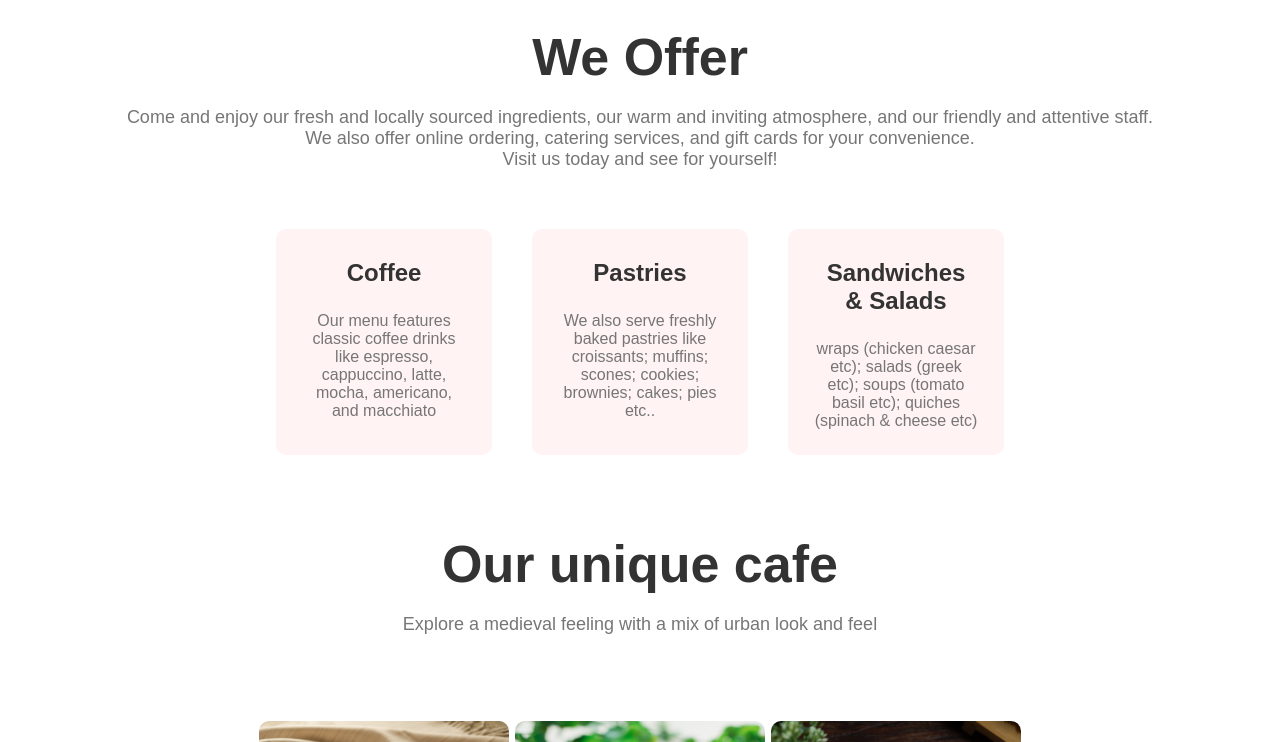
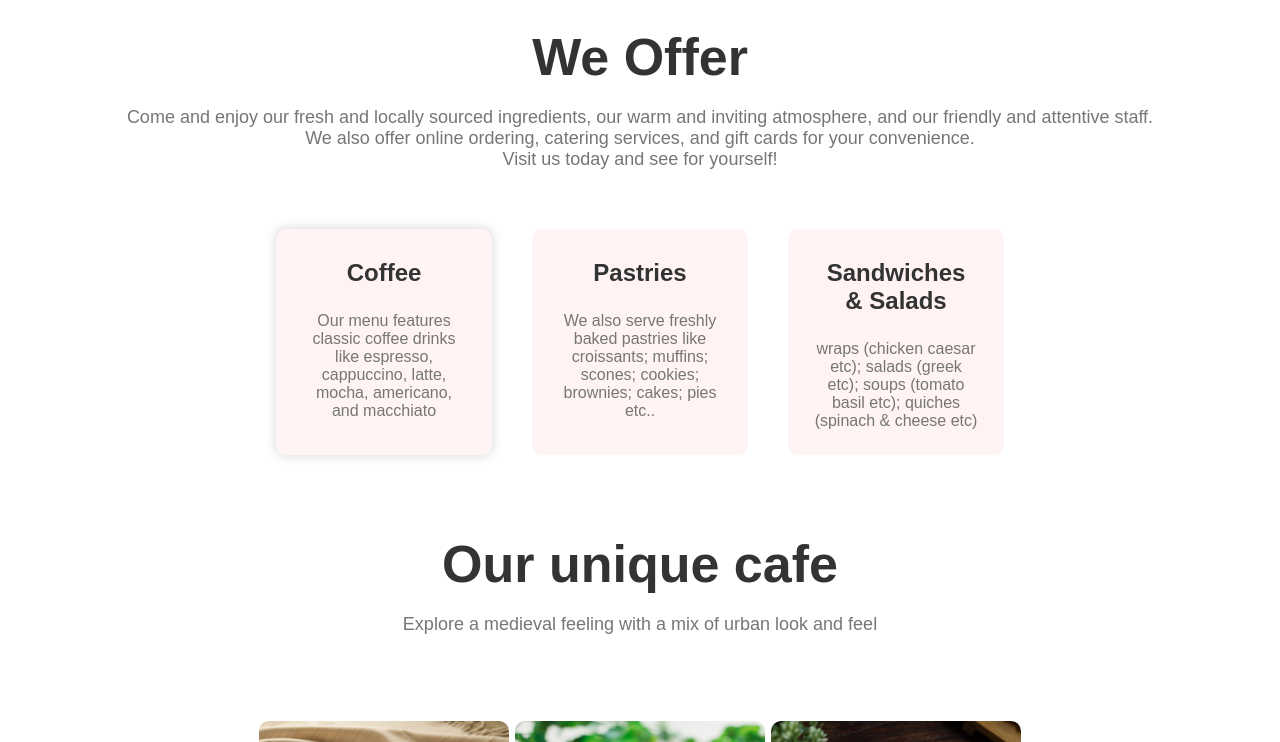
Before and after one commit to alisafek/DoIS, a plain HTML site: page index.html in a window 1280 px wide. In both pictures the pointer is over the element 384 px from the left and 1164 px from the top of the page. Shown: the part 822-1564 px from the top of the page. Drawn offline with Linux system fonts and the light colour scheme.

Commit message:
offer colums hover shadow

```diff
--- a/style.css
+++ b/style.css
@@ -164,6 +164,13 @@ nav .fa {
   padding: 10px;
 }
 
+.column-offer:hover {
+  border: 1px #f5e6e6;
+  /* background: #f5e6e6; */
+  transition: 1s;
+  box-shadow: 0 0 11px rgba(33, 33, 33, 0.2);
+}
+
 .menu {
   min-height: 70vh;
   width: 100%;
```
